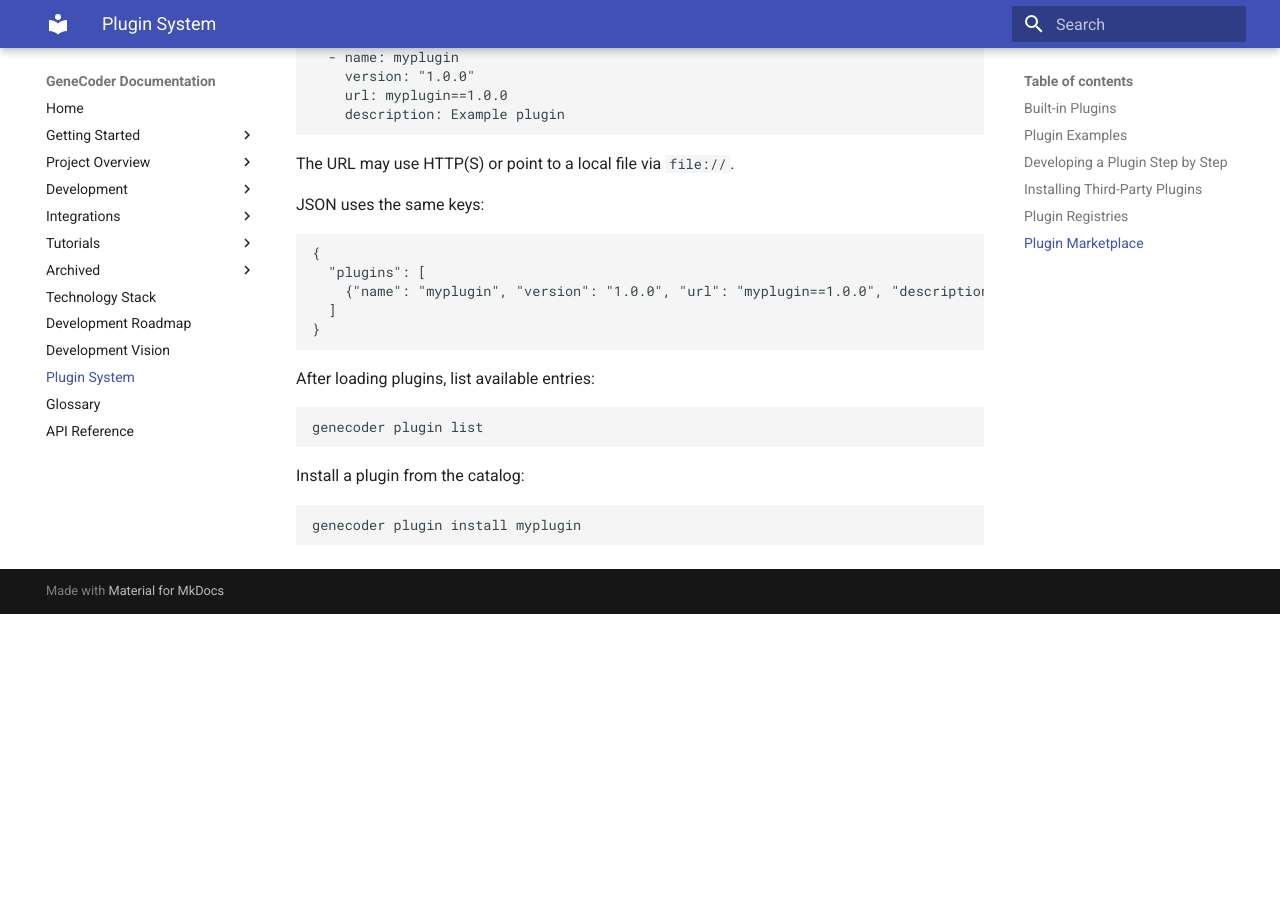
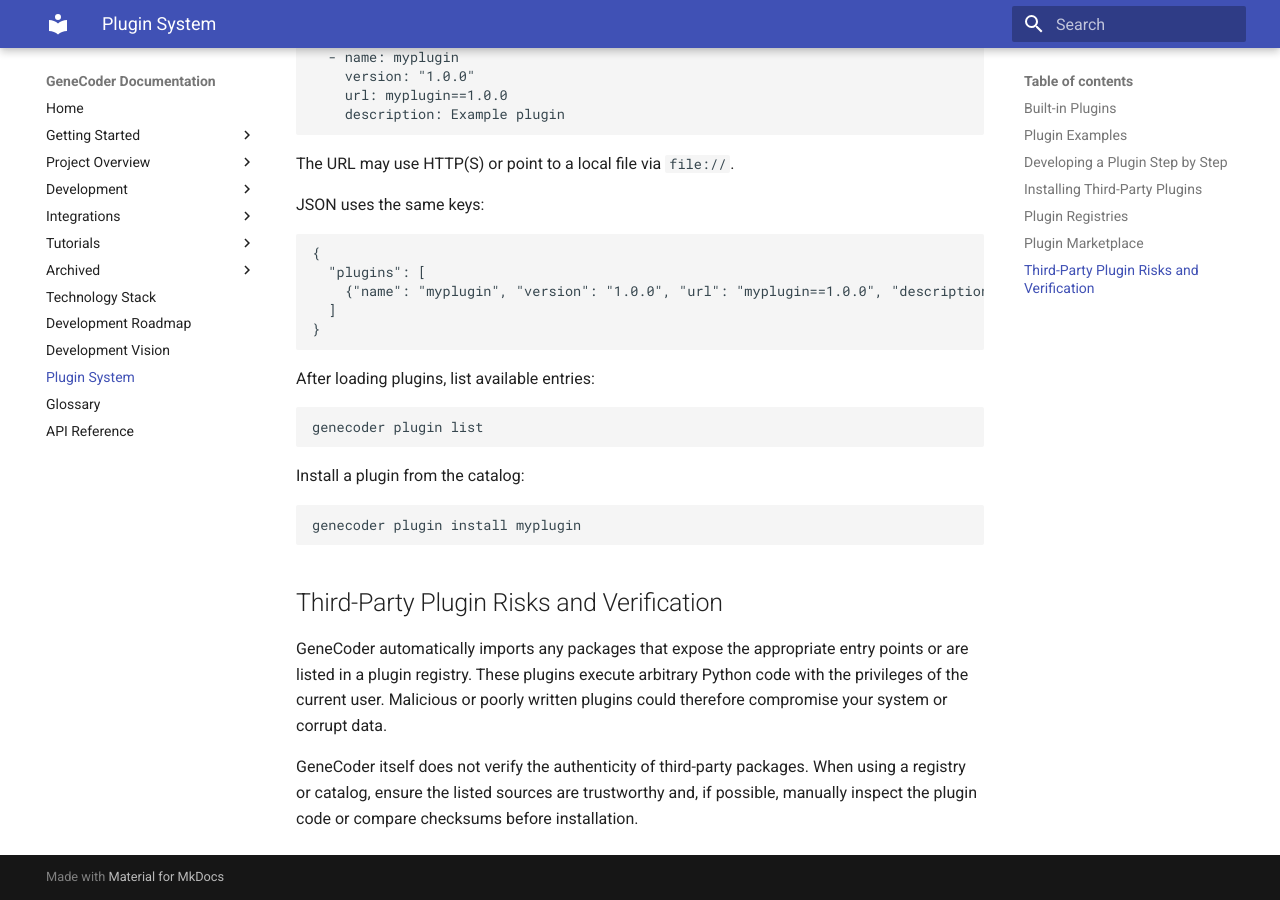
Before and after one commit to d0tTino/GeneCoder, an MkDocs documentation site: the page built from docs/plugins.md, in a window 1280 px wide and 900 px high, scrolled down 2918 px. Built offline with MkDocs 1.6.1 and Material for MkDocs 9.7.7, drawn with Linux system fonts in a browser that asks for light colours; before the commit the page ends 3532 px from its top, so only the background shows below that.

````diff
--- a/docs/plugins.md
+++ b/docs/plugins.md
@@ -169,3 +169,15 @@
 ```bash
 genecoder plugin install myplugin
 ```
+
+## Third-Party Plugin Risks and Verification
+
+GeneCoder automatically imports any packages that expose the appropriate entry
+points or are listed in a plugin registry. These plugins execute arbitrary
+Python code with the privileges of the current user. Malicious or poorly
+written plugins could therefore compromise your system or corrupt data.
+
+GeneCoder itself does not verify the authenticity of third-party packages. When
+using a registry or catalog, ensure the listed sources are trustworthy and, if
+possible, manually inspect the plugin code or compare checksums before
+installation.
````
Also changed, not shown: docs/usage.md (+2 -2 lines).
